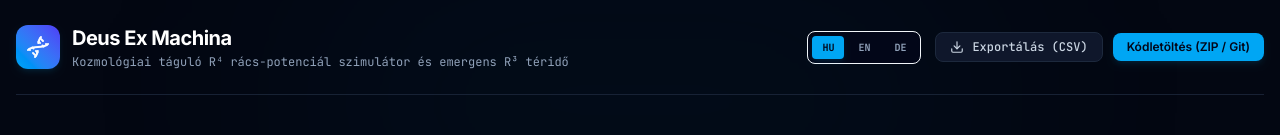
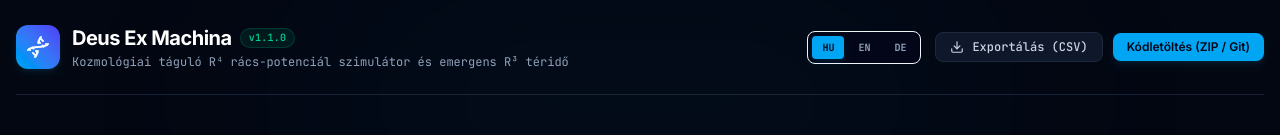
Before and after one commit to leftersound-droid/deus-ex-maschina, a React (Vite) app: page / in a window 1280 px wide. Shown: the top 135 px of the page. Built offline with nearby package versions, Linux system fonts and the light colour scheme.

Commit message:
chore: bump version to 1.1.0
Display version badge in the application header.

```diff
--- a/package.json
+++ b/package.json
@@ -1,7 +1,7 @@
 {
   "name": "react-example",
   "private": true,
-  "version": "0.0.0",
+  "version": "1.1.0",
   "type": "module",
   "scripts": {
     "dev": "vite --port=3000 --host=0.0.0.0",
--- a/src/App.tsx
+++ b/src/App.tsx
@@ -431,6 +431,7 @@ export default function App() {
             <div>
               <h1 className="text-xl font-bold tracking-tight text-white flex items-center gap-2">
                 {t.title}
+                <span className="text-[10px] px-2 py-0.5 rounded-full bg-emerald-500/10 text-emerald-400 border border-emerald-500/20 font-mono font-medium tracking-wide">v1.1.0</span>
               </h1>
               <p className="text-xs text-slate-400 mt-0.5 font-mono">
                 {t.subtitle}
```
